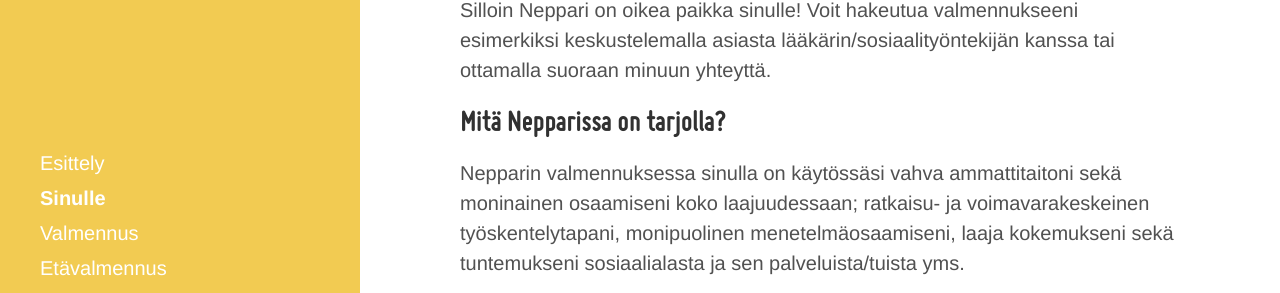
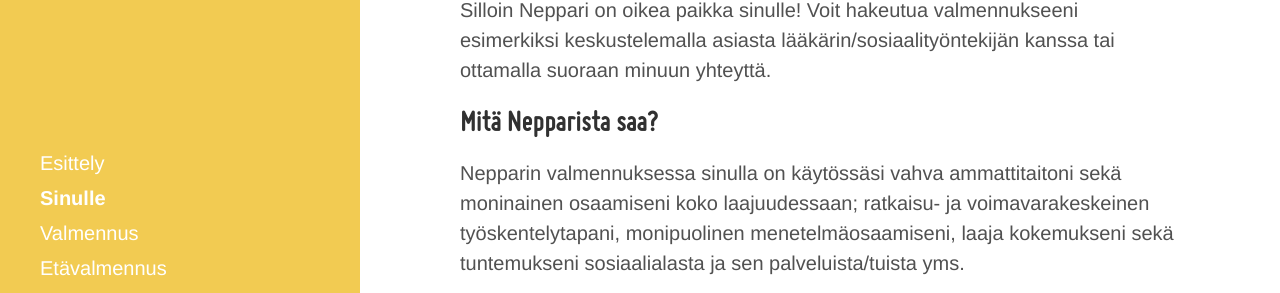
Before and after one commit to niinapiira/neppari.net, a Jekyll site: the page built from sinulle.md, in a window 1280 px wide and 900 px high. Shown: the part 399-692 px from the top of the window. Built offline with Jekyll 4.4.1, drawn with Linux system fonts in a browser that asks for light colours; Markdown is read by kramdown in place of the engine named in the settings.

Commit message:
Mitä Nepparissa on tarjolla? > Mitä Nepparista saa?

```diff
--- a/sinulle.md
+++ b/sinulle.md
@@ -13,6 +13,7 @@ polaroid: ""
 
 
 
+
 *Painiskeletko sinä tai läheisesi neuropsykiatristen haasteiden kanssa?*
 
 *Koetko että tarvitset helpotusta jokapäiväiseen elämääsi?*
@@ -21,7 +22,7 @@ polaroid: ""
 
 Silloin Neppari on oikea paikka sinulle! Voit hakeutua valmennukseeni esimerkiksi keskustelemalla asiasta lääkärin/sosiaalityöntekijän kanssa tai ottamalla suoraan minuun yhteyttä.
 
-## Mitä Nepparissa on tarjolla?
+## Mitä Nepparista saa?
 
 Nepparin valmennuksessa sinulla on käytössäsi vahva ammattitaitoni sekä moninainen osaamiseni koko laajuudessaan; ratkaisu- ja voimavarakeskeinen työskentelytapani, monipuolinen menetelmäosaamiseni, laaja kokemukseni sekä tuntemukseni sosiaalialasta ja sen palveluista/tuista yms.
 
```
